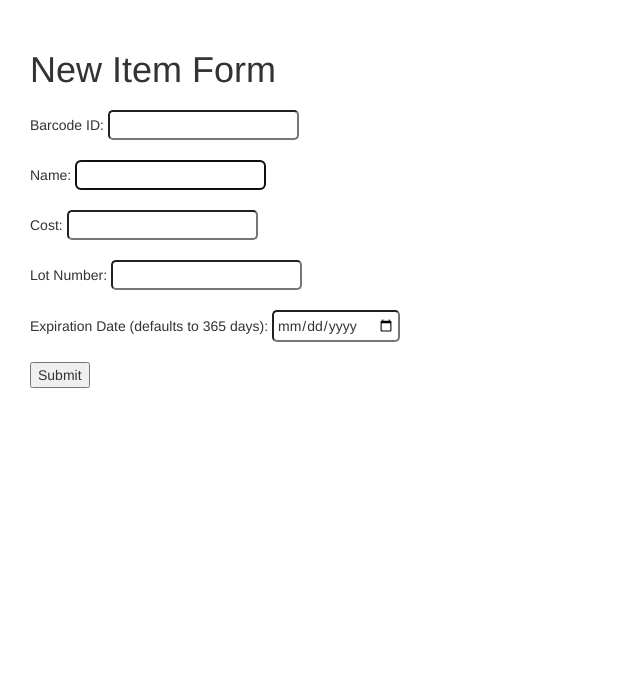
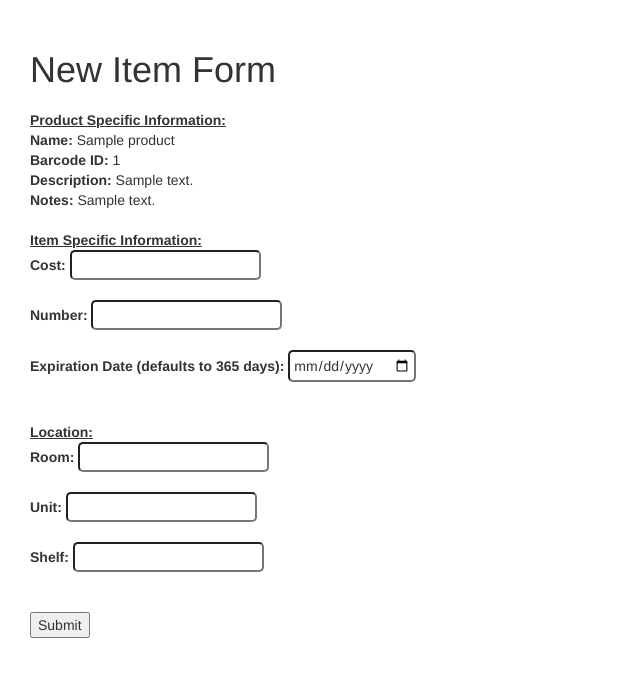
Before and after one commit to kmjungersen/OSF_Inventory_Management_System, a Django app: page /inventory/view_product/1/add_item/ in a window 1280 px wide. Shown: the top 677 px of the page, without its empty margins (0-640 px from the left). Run offline with Django 3.2, Linux system fonts and the light colour scheme; tables that the repository leaves empty hold one stand-in row (values such as "Sample post"); some libraries are stand-ins or nearby versions.

Commit message:
minor changes to add_product and add_item forms, including the addition of location data

```diff
--- a/inventory_main/inventory/templates/inventory/add_item.html
+++ b/inventory_main/inventory/templates/inventory/add_item.html
@@ -41,23 +41,46 @@
 
     {% if product_found %}
 
-        <form action="add_item/" method="post">
+        <form action="go/" method="post">
         {% csrf_token %}
 
-        Barcode ID: <input type="number" name="barcode_id" value="{{ barcode_id }}">
+        <sh>Product Specific Information:</sh>
+        <br/>
+            <b>Name: </b>{{ product.name }}
+            <br/>
+
+            <b>Barcode ID: </b>{{ product.barcode_id }}
+            <br/>
+
+            <b>Description: </b>{{ product.description }}
+            <br/>
+
+            <b>Notes: </b>{{ product.notes }}
+            <br/><br/>
+
+        <sh>Item Specific Information:</sh>
         <br/>
 
-        Name: <input type="text" name="name" value="{{ product_name }}" autofocus="true">
+            <b>Cost: </b><input type="number" name="cost">
+            <br/>
+
+            <b>Number: </b><input type="number" name="lot_number">
+            <br/>
+
+            <b>Expiration Date (defaults to {{ default_expiration }} days): </b><input type="date" name="expiration_date">
+            <br/><br/>
+
+        <sh>Location: </sh>
         <br/>
 
-        Cost: <input type="number" name="cost">
-        <br/>
+            <b>Room: </b><input type="text" name="location_room">
+            <br/>
 
-        Lot Number: <input type="number" name="lot_number">
-        <br/>
+            <b>Unit: </b><input type="text" name="location_unit">
+            <br/>
 
-        Expiration Date (defaults to {{ default_expiration }} days): <input type="date" name="expiration_date">
-        <br/>
+            <b>Shelf: </b><input type="text" name="location_shelf">
+            <br/><br/>
 
         <input type="submit" value="Submit">
         </form>
```
Also changed, not shown: inventory_main/inventory/templates/inventory/add_product.html (+4 -4 lines).
